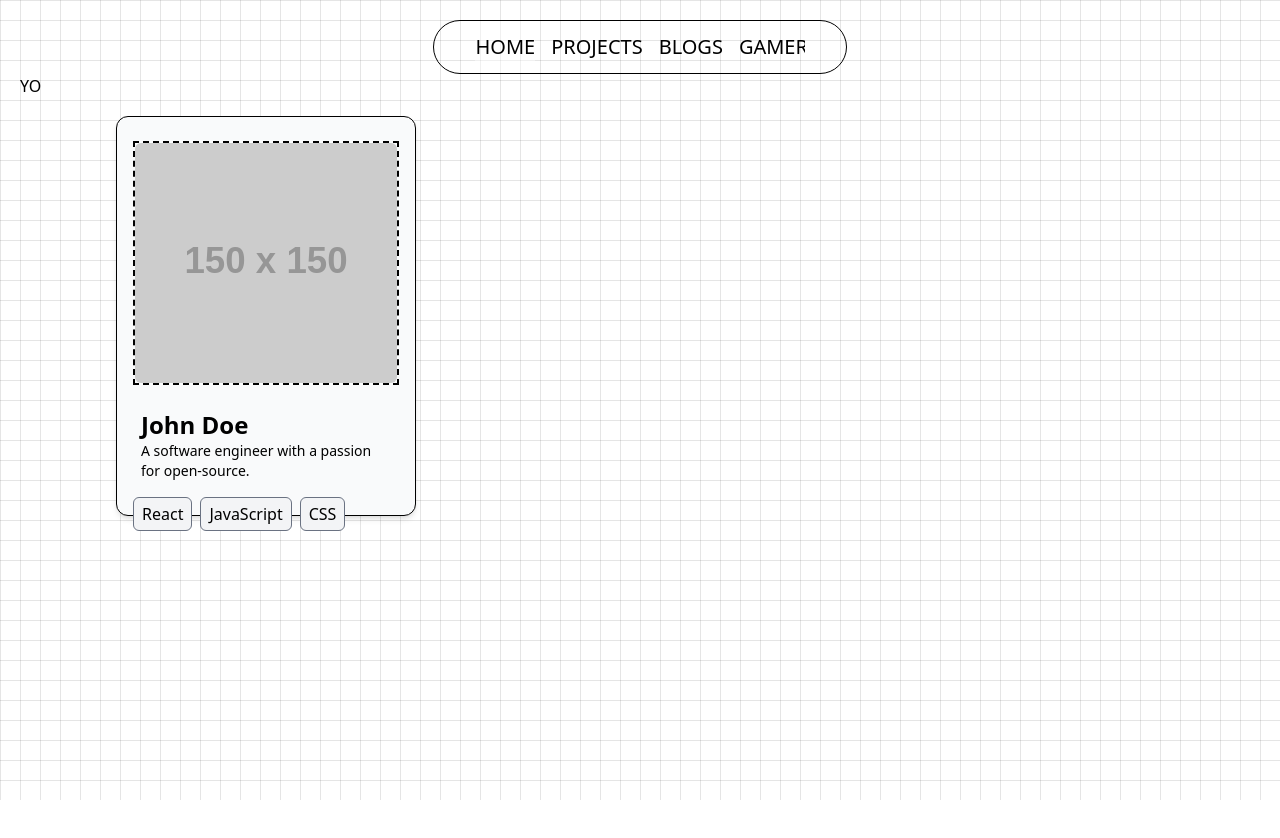
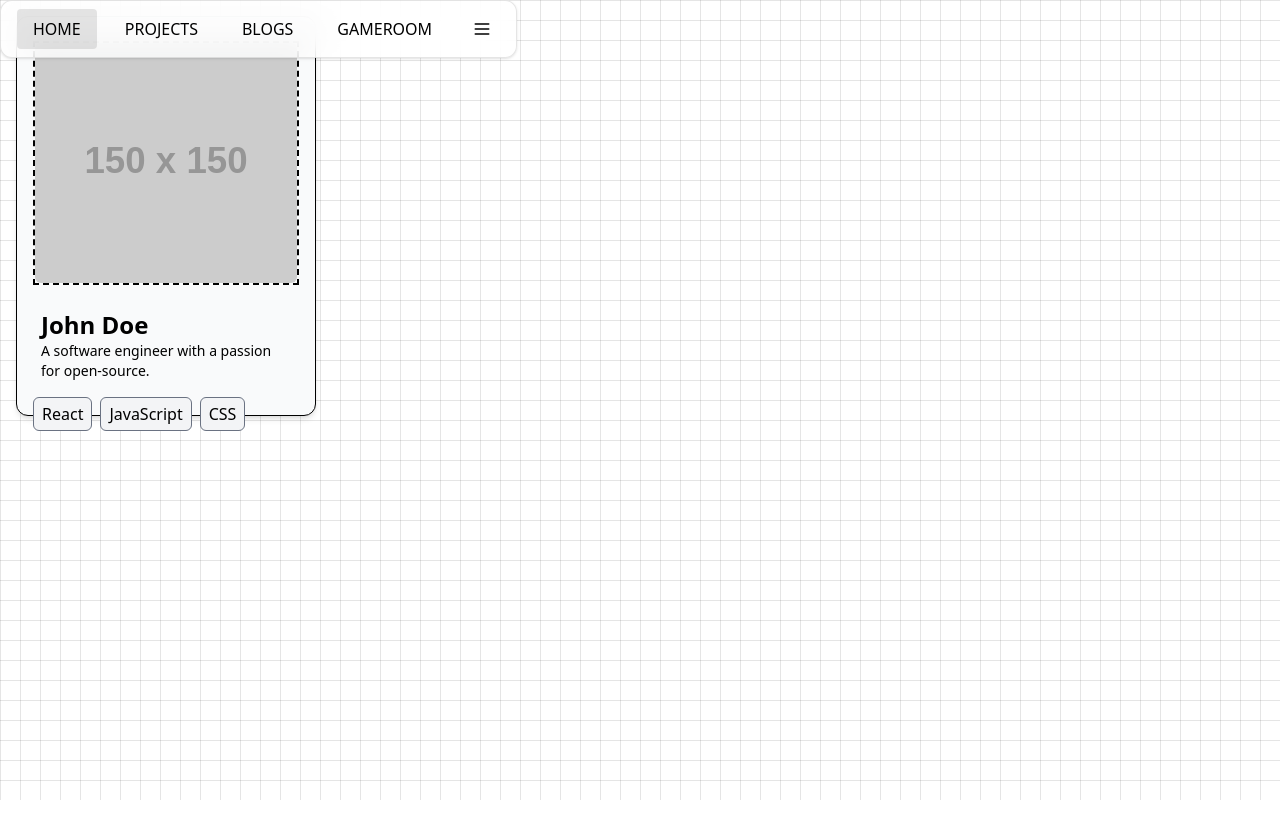
Before and after one commit to crucie/kshimate.me, a React (Vite) app: page / in a window 1280 px wide. Shown: the top 838 px of the page. Built offline with nearby package versions, Linux system fonts and the light colour scheme.

Commit message:
made draggable Navbar>

```diff
--- a/src/Components/Header/Header.jsx
+++ b/src/Components/Header/Header.jsx
@@ -5,7 +5,7 @@ function Header() {
   return (
     <div className='w-full flex items-center justify-center ' >
         <div className='w-full '>
-          <Nav/>
+          {/* <Nav/> */}
         </div>
     </div>
   )
--- a/src/Components/Navigation/Nav.jsx
+++ b/src/Components/Navigation/Nav.jsx
@@ -1,119 +1,141 @@
-
-import { useState, useEffect } from 'react';
+import { useState, useEffect, useRef } from 'react';
 import { NavLink } from 'react-router-dom';
 import { Menu, X } from 'lucide-react';
-// import Logo from '../Logo';
-
-const Navlinks = ({ isMobile, closeMobileMenu }) => {
-
-  const styling = "flex h-full text-xl px-auto py-3 items-center transition-colors duration-300"
-
-  return (
-    <ul className={`flex ${isMobile ? 'flex-col w-full justify-center items-center gap-8 py-10 ' : 'text-black w-full gap-4 justify-center md:justify-between'}`}>
-      <li>
-        <NavLink
-          to="/"
-          className={({isActive}) => ` ${styling} ${isActive ? "bg-white/40" : "hover:bg-white/10"}`}
-          onClick={isMobile ? closeMobileMenu : undefined}
-        >
-          HOME
-        </NavLink>
-      </li>
-      <li>
-        <NavLink
-          to="/projects"
-          className={({isActive}) => `${styling}  ${isActive ? "bg-white/40 " : "hover:bg-white/10"}`}
-          onClick={isMobile ? closeMobileMenu : undefined}
-        >
-          PROJECTS
-        </NavLink>
-      </li>
-      <li>
-        <NavLink
-          to="/blogs"
-          className={({isActive}) => `${styling}  ${isActive ? "bg-white/40 " : "hover:bg-white/10"}`}
-          onClick={isMobile ? closeMobileMenu : undefined}
-        >
-          BLOGS
-        </NavLink>
-      </li>
-      <li>
-        <NavLink
-          to="/gameroom"
-          className={({isActive}) => `${styling}  ${isActive ? "bg-white/40 " : "hover:bg-white/10"}`}
-          onClick={isMobile ? closeMobileMenu : undefined}
-        >
-          GAMEROOM
-        </NavLink>
-      </li>
-    </ul>
-  );
-};
 
 const Nav = () => {
+  const navRef = useRef(null);
+  const dragIconRef = useRef(null);
   const [isOpen, setIsOpen] = useState(false);
+  const [position, setPosition] = useState({ x: 0, y: 0 });
+  const [dragging, setDragging] = useState(false);
+  const offset = useRef({ x: 0, y: 0 });
 
-  const toggleNavbar = () => {
-    setIsOpen(!isOpen);
+  const navLinks = [
+    { name: 'HOME', path: '/' },
+    { name: 'PROJECTS', path: '/projects' },
+    { name: 'BLOGS', path: '/blogs' },
+    { name: 'GAMEROOM', path: '/gameroom' },
+  ];
+
+  const linkStyle = 'px-4 py-2 text-base rounded hover:bg-black/10 transition';
+
+  // Handle dragging only from the menu icon
+  const onMouseDown = (e) => {
+    if (e.target.closest('#nav-drag-icon')) {
+      offset.current = {
+        x: e.clientX - navRef.current.getBoundingClientRect().left,
+        y: e.clientY - navRef.current.getBoundingClientRect().top,
+      };
+      setDragging(true);
+    }
   };
 
-  // Prevent scrolling when mobile menu is open
+  const onMouseMove = (e) => {
+    if (!dragging) return;
+    const x = e.clientX - offset.current.x;
+    const y = e.clientY - offset.current.y;
+    setPosition({ x, y });
+  };
+
+  const onMouseUp = () => setDragging(false);
+
   useEffect(() => {
-    if (isOpen) {
-      document.body.style.overflow = 'hidden';
-    } else {
-      document.body.style.overflow = 'unset';
-    }
+    window.addEventListener('mousemove', onMouseMove);
+    window.addEventListener('mouseup', onMouseUp);
+    return () => {
+      window.removeEventListener('mousemove', onMouseMove);
+      window.removeEventListener('mouseup', onMouseUp);
+    };
+  }, [dragging]);
 
-    return () => {
-      document.body.style.overflow = 'unset';
+  // Detect if navbar goes offscreen while scrolling and auto-fix
+  useEffect(() => {
+    const handleScroll = () => {
+      const navBounds = navRef.current?.getBoundingClientRect();
+      if (!navBounds) return;
+
+      const isMostlyOut =
+        navBounds.bottom < 40 ||
+        navBounds.top > window.innerHeight - 40 ||
+        navBounds.left > window.innerWidth - 40 ||
+        navBounds.right < 40;
+
+      if (isMostlyOut) {
+        // Snap back into view
+        setPosition({ x: 10, y: 10 });
+      }
     };
-  }, [isOpen]);
 
-  const closeMobileMenu = () => {
-    setIsOpen(false);
-  };
+    window.addEventListener('scroll', handleScroll);
+    return () => window.removeEventListener('scroll', handleScroll);
+  }, []);
 
   return (
     <>
-      <nav className='w-1/3 flex justify-center mx-auto border-1 rounded-full z-50 '>
-
-        {/* Logo or Brand Name can go here */}
-        {/* <Logo width='auto' height='60px' className='h-10 md:h-12'/> */}
-
-        <div className='hidden md:flex md:flex-wrap w-4/5  overflow-hidden'>
-          <Navlinks isMobile={false} />
+      <nav
+        ref={navRef}
+        onMouseDown={onMouseDown}
+        className="fixed z-50 flex items-center justify-between gap-4 max-w-4xl bg-white/80 border border-black/10 shadow backdrop-blur-md rounded-xl px-4 py-2 transition-all duration-300"
+        style={{
+          top: `${position.y}px`,
+          left: `${position.x}px`,
+        }}
+      >
+        {/* Desktop Links */}
+        <div className="hidden md:flex gap-3 items-center w-full justify-center">
+          {navLinks.map(({ name, path }) => (
+            <NavLink
+              key={name}
+              to={path}
+              className={({ isActive }) =>
+                `${linkStyle} ${isActive ? 'bg-black/10' : ''}`
+              }
+            >
+              {name}
+            </NavLink>
+          ))}
         </div>
 
-        <div className='md:hidden flex items-center text-white'>
+        {/* Mobile Dropdown Toggle */}
+        <div className="md:hidden relative">
           <button
-            onClick={toggleNavbar}
-            className="focus:outline-none p-2"
-            aria-label="Toggle menu"
+            onClick={() => setIsOpen(!isOpen)}
+            className="p-2 border rounded-md bg-white shadow"
+            aria-label="Toggle mobile menu"
           >
-            {isOpen ? <X size={28} /> : <Menu size={28} />}
+            {isOpen ? <X size={20} /> : <Menu size={20} />}
           </button>
+
+          {isOpen && (
+            <div className="absolute right-0 mt-2 w-48 bg-white rounded-lg shadow-lg border border-black/10 z-50 flex flex-col">
+              {navLinks.map(({ name, path }) => (
+                <NavLink
+                  key={name}
+                  to={path}
+                  onClick={() => setIsOpen(false)}
+                  className={({ isActive }) =>
+                    `px-4 py-2 hover:bg-black/5 text-sm ${
+                      isActive ? 'bg-black/10' : ''
+                    }`
+                  }
+                >
+                  {name}
+                </NavLink>
+              ))}
+            </div>
+          )}
+        </div>
+
+        {/* Drag Handle (Menu icon) */}
+        <div
+          id="nav-drag-icon"
+          ref={dragIconRef}
+          className="ml-auto cursor-grab p-2 hover:bg-black/5 rounded-md transition"
+          title="Drag Navbar"
+        >
+          <Menu size={20} />
         </div>
       </nav>
-
-      {/* Mobile Menu Overlay */}
-      {isOpen && (
-        <div className='fixed inset-0 bg-[#800020] z-50 flex flex-col justify-center items-center overflow-hidden'>
-          <div className="absolute top-4 right-6">
-            <button
-              onClick={toggleNavbar}
-              className="text-white focus:outline-none p-2"
-              aria-label="Close menu"
-            >
-              <X size={28} />
-            </button>
-          </div>
-
-          <div className='flex flex-col items-center justify-center h-full w-full text-white'>
-            <Navlinks isMobile={true} closeMobileMenu={closeMobileMenu} />
-          </div>
-        </div>
-      )}
     </>
   );
 };
--- a/src/Components/Quirky/Draggable.jsx
+++ b/src/Components/Quirky/Draggable.jsx
@@ -1,41 +1,101 @@
-import { useRef, useState, useEffect } from 'react';
+// import { useRef, useState, useEffect } from 'react';
 
-export default function Draggable({ children }) {
+// export default function Draggable({ children }) {
+//   const ref = useRef(null);
+//   const [dragging, setDragging] = useState(false);
+//   const [position, setPosition] = useState({ x: 100, y: 100 });
+//   const offset = useRef({ x: 0, y: 0 });
+
+//   useEffect(() => {
+//     const handleMouseMove = (e) => {
+//       if (dragging && ref.current) {
+//         const el = ref.current;
+//         const parent = document.documentElement;
+//         const rect = el.getBoundingClientRect();
+
+//         const elWidth = rect.width;
+//         const elHeight = rect.height;
+
+//         const viewportWidth = parent.clientWidth;
+//         const viewportHeight = parent.clientHeight;
+
+//         let newX = e.clientX - offset.current.x;
+//         let newY = e.clientY - offset.current.y;
+
+//         // Clamp to ensure at least 10% of width and height stays in view
+//         const minX = -0.9 * elWidth;
+//         const maxX = viewportWidth - 0.1 * elWidth;
+
+//         const minY = -0.9 * elHeight;
+//         const maxY = viewportHeight - 0.1 * elHeight;
+
+//         newX = Math.min(Math.max(newX, minX), maxX);
+//         newY = Math.min(Math.max(newY, minY), maxY);
+
+//         setPosition({ x: newX, y: newY });
+//       }
+//     };
+
+//     const handleMouseUp = () => setDragging(false);
+
+//     document.addEventListener('mousemove', handleMouseMove);
+//     document.addEventListener('mouseup', handleMouseUp);
+//     return () => {
+//       document.removeEventListener('mousemove', handleMouseMove);
+//       document.removeEventListener('mouseup', handleMouseUp);
+//     };
+//   }, [dragging]);
+
+//   const handleMouseDown = (e) => {
+//     if (ref.current) {
+//       offset.current = {
+//         x: e.clientX - ref.current.offsetLeft,
+//         y: e.clientY - ref.current.offsetTop,
+//       };
+//       setDragging(true);
+//     }
+//   };
+
+//   return (
+//     <div
+//       ref={ref}
+//       onMouseDown={handleMouseDown}
+//       className="absolute cursor-move select-none"
+//       style={{ left: position.x, top: position.y }}
+//     >
+//       {children}
+//     </div>
+//   );
+// }
+
+
+import { useState, useEffect, useRef } from 'react';
+
+export default function Draggable({ children, allowDragOnlyWhenScrolled }) {
   const ref = useRef(null);
   const [dragging, setDragging] = useState(false);
-  const [position, setPosition] = useState({ x: 100, y: 100 });
+  const [position, setPosition] = useState({ x: 0, y: 0 });
   const offset = useRef({ x: 0, y: 0 });
+  const [canDrag, setCanDrag] = useState(!allowDragOnlyWhenScrolled);
+
+  useEffect(() => {
+    if (allowDragOnlyWhenScrolled) {
+      const handleScroll = () => {
+        setCanDrag(window.scrollY > 10);
+      };
+      window.addEventListener('scroll', handleScroll);
+      return () => window.removeEventListener('scroll', handleScroll);
+    }
+  }, [allowDragOnlyWhenScrolled]);
 
   useEffect(() => {
     const handleMouseMove = (e) => {
-      if (dragging && ref.current) {
-        const el = ref.current;
-        const parent = document.documentElement;
-        const rect = el.getBoundingClientRect();
-
-        const elWidth = rect.width;
-        const elHeight = rect.height;
-
-        const viewportWidth = parent.clientWidth;
-        const viewportHeight = parent.clientHeight;
-
-        let newX = e.clientX - offset.current.x;
-        let newY = e.clientY - offset.current.y;
-
-        // Clamp to ensure at least 10% of width and height stays in view
-        const minX = -0.9 * elWidth;
-        const maxX = viewportWidth - 0.1 * elWidth;
-
-        const minY = -0.9 * elHeight;
-        const maxY = viewportHeight - 0.1 * elHeight;
-
-        newX = Math.min(Math.max(newX, minX), maxX);
-        newY = Math.min(Math.max(newY, minY), maxY);
-
+      if (dragging && canDrag && ref.current) {
+        const newX = e.clientX - offset.current.x;
+        const newY = e.clientY - offset.current.y;
         setPosition({ x: newX, y: newY });
       }
     };
-
     const handleMouseUp = () => setDragging(false);
 
     document.addEventListener('mousemove', handleMouseMove);
@@ -44,9 +104,10 @@ export default function Draggable({ children }) {
       document.removeEventListener('mousemove', handleMouseMove);
       document.removeEventListener('mouseup', handleMouseUp);
     };
-  }, [dragging]);
+  }, [dragging, canDrag]);
 
   const handleMouseDown = (e) => {
+    if (!canDrag) return;
     if (ref.current) {
       offset.current = {
         x: e.clientX - ref.current.offsetLeft,
@@ -60,7 +121,7 @@ export default function Draggable({ children }) {
     <div
       ref={ref}
       onMouseDown={handleMouseDown}
-      className="absolute cursor-move select-none"
+      className="absolute"
       style={{ left: position.x, top: position.y }}
     >
       {children}
--- a/src/Layout.jsx
+++ b/src/Layout.jsx
@@ -4,12 +4,16 @@ import Footer from './Components/Footer/Footer.jsx'
 import { Outlet } from 'react-router-dom'
 import Background from './Components/Background/Background.jsx'
 import InteractiveGrid from './Components/Background/InteractiveGrid.jsx'
+import Draggable from './Components/Quirky/Draggable.jsx'
+import Nav from './Components/Navigation/Nav.jsx'
 
 export default function Layout() {
   return (
     <>
     <Background>
-        <Header/>
+        <Draggable allowDragOnlyWhenScrolled>
+              <Nav/>
+        </Draggable>
         <Outlet/>
     </Background>
     {/* <InteractiveGrid>
--- a/src/Pages/Home/Home.jsx
+++ b/src/Pages/Home/Home.jsx
@@ -2,10 +2,12 @@ import React from 'react'
 import Header from '../../Components/Header/Header'
 import UserCard from '../../Components/Cards/UserCard'
 import Draggable from '../../Components/Quirky/Draggable'
+import Nav from '../../Components/Navigation/Nav'
 
 function Home() {
   return (
     <div>
+
       YO
       <Draggable>
           <UserCard
```
